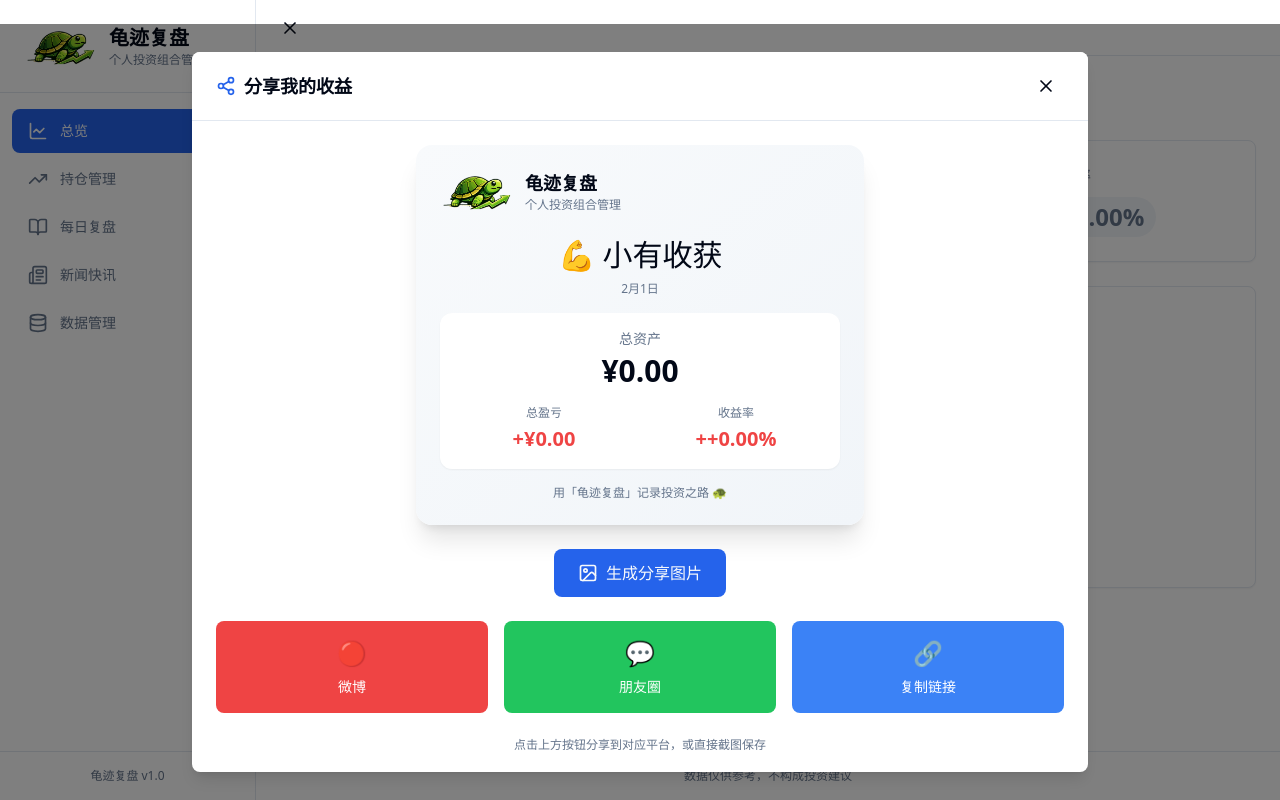
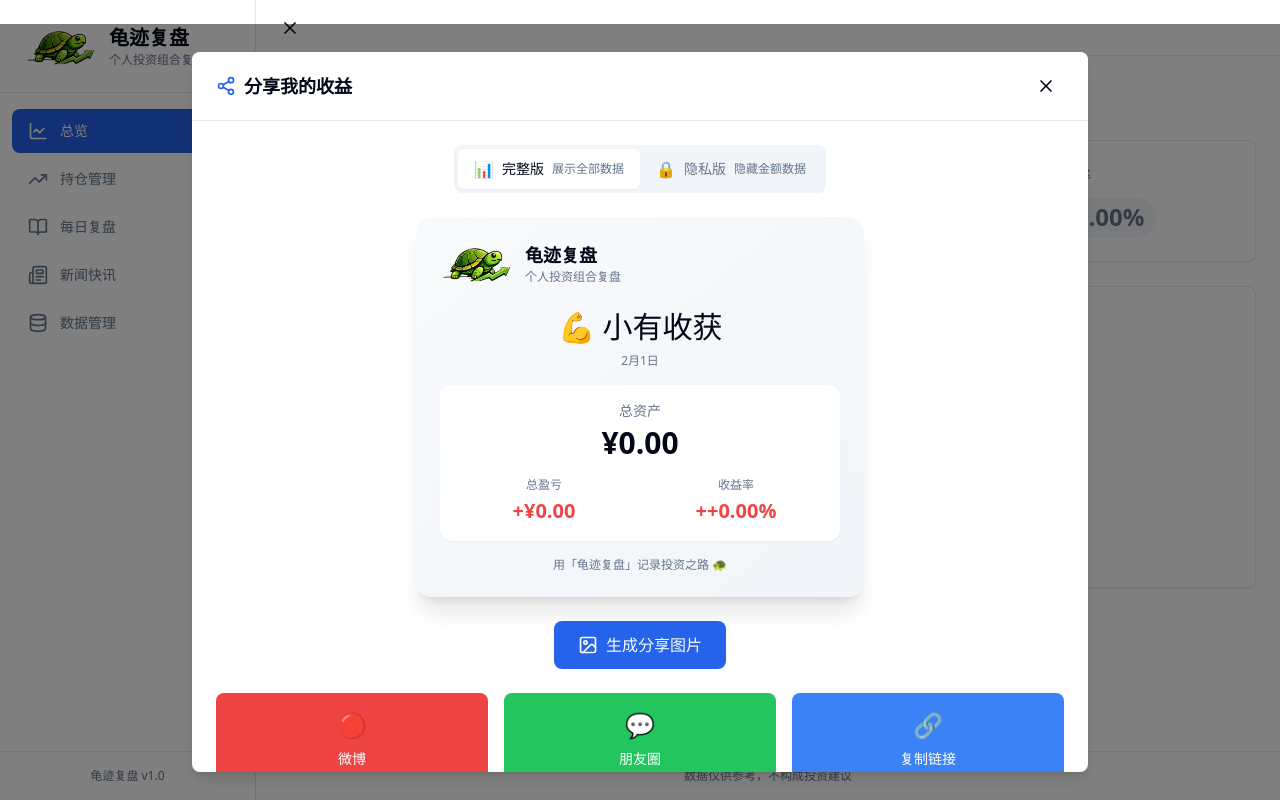
Before and after one commit to TurtleTrace2026/TurtleTrace, a React (Vite) app: page / in a window 1280 px wide. Both pictures are taken after a click on the button "分享收益". Built offline with nearby package versions, Linux system fonts and the light colour scheme.

Commit message:
增加模板

```diff
--- a/src/App.tsx
+++ b/src/App.tsx
@@ -96,7 +96,7 @@
             />
             <div>
               <h1 className="text-xl font-bold">龟迹复盘</h1>
-              <p className="text-xs text-muted-foreground">个人投资组合管理</p>
+              <p className="text-xs text-muted-foreground">个人投资组合复盘</p>
             </div>
           </div>
         </div>
--- a/src/components/dashboard/ShareDialog.tsx
+++ b/src/components/dashboard/ShareDialog.tsx
@@ -9,6 +9,9 @@
   isOpen: boolean;
   onClose: () => void;
 }
+
+// 分享模板类型
+type ShareTemplate = 'full' | 'privacy';
 
 // 社交平台配置
 const SOCIAL_PLATFORMS = [
@@ -26,14 +29,30 @@
     name: '朋友圈',
     icon: '💬',
     color: 'bg-green-500',
-    action: 'qrcode' // 显示二维码
+    action: 'qrcode' as const
   },
   {
     id: 'copy',
     name: '复制链接',
     icon: '🔗',
     color: 'bg-blue-500',
-    action: 'copy'
+    action: 'copy' as const
+  }
+];
+
+// 分享模板配置
+const SHARE_TEMPLATES = [
+  {
+    id: 'full' as ShareTemplate,
+    name: '完整版',
+    description: '展示全部数据',
+    icon: '📊'
+  },
+  {
+    id: 'privacy' as ShareTemplate,
+    name: '隐私版',
+    description: '隐藏金额数据',
+    icon: '🔒'
   }
 ];
 
@@ -41,6 +60,7 @@
   const [imageGenerated, setImageGenerated] = useState(false);
   const [copied, setCopied] = useState(false);
   const [imageUrl, setImageUrl] = useState<string>('');
+  const [selectedTemplate, setSelectedTemplate] = useState<ShareTemplate>('full');
   const shareCardRef = useRef<HTMLDivElement>(null);
 
   if (!isOpen) return null;
@@ -60,8 +80,17 @@
     const dateStr = `${today.getMonth() + 1}月${today.getDate()}日`;
 
     let text = `📈 ${dateStr} 我的投资收益\n\n`;
+
+    if (selectedTemplate === 'full') {
       text += `💰 总资产：${formatCurrency(totalValue)}\n`;
       text += `📊 今日盈亏：${totalProfit >= 0 ? '+' : ''}${formatCurrency(totalProfit)} (${formatPercent(totalProfitPercent)})\n`;
+    } else {
+      text += `📊 收益率：${formatPercent(totalProfitPercent)}\n`;
+      if (positions.length > 0) {
+        const profitCount = positions.filter(p => p.profit > 0).length;
+        text += `🎯 盈利股票：${profitCount}/${positions.length}\n`;
+      }
+    }
 
     if (positions.length > 0) {
       const bestStock = positions.sort((a, b) => b.profitPercent - a.profitPercent)[0];
@@ -70,11 +99,11 @@
       }
     }
 
-    if (clearedProfit) {
+    if (clearedProfit && selectedTemplate === 'full') {
       text += `✅ 已清仓收益：${clearedProfit.totalProfit >= 0 ? '+' : ''}${formatCurrency(clearedProfit.totalProfit)}\n`;
     }
 
-    text += `\n🐢 来自「龟迹复盘」——个人投资组合管理工具`;
+    text += `\n🐢 来自「龟迹复盘」——个人投资组合复盘工具`;
 
     return text;
   };
@@ -104,6 +133,13 @@
       // 即使图片生成失败，也允许继续分享文本
       setImageGenerated(true);
     }
+  };
+
+  // 切换模板时重置图片生成状态
+  const handleTemplateChange = (template: ShareTemplate) => {
+    setSelectedTemplate(template);
+    setImageGenerated(false);
+    setImageUrl('');
   };
 
   // 处理平台分享
@@ -161,6 +197,27 @@
         </div>
 
         <div className="p-6 space-y-6">
+          {/* 模板选择器 */}
+          <div className="flex justify-center">
+            <div className="inline-flex bg-muted p-1 rounded-lg">
+              {SHARE_TEMPLATES.map((template) => (
+                <button
+                  key={template.id}
+                  onClick={() => handleTemplateChange(template.id)}
+                  className={`flex items-center gap-2 px-4 py-2 rounded-md transition-all ${
+                    selectedTemplate === template.id
+                      ? 'bg-background text-foreground shadow-sm'
+                      : 'text-muted-foreground hover:text-foreground'
+                  }`}
+                >
+                  <span>{template.icon}</span>
+                  <span className="text-sm font-medium">{template.name}</span>
+                  <span className="text-xs text-muted-foreground hidden sm:inline">{template.description}</span>
+                </button>
+              ))}
+            </div>
+          </div>
+
           {/* 分享卡片预览 */}
           <div className="flex justify-center">
             <div
@@ -172,7 +229,7 @@
                 <img src={TurtleTraceLogo} alt="龟迹复盘" className="h-10 w-auto" />
                 <div>
                   <div className="font-bold text-lg">龟迹复盘</div>
-                  <div className="text-xs text-muted-foreground">个人投资组合管理</div>
+                  <div className="text-xs text-muted-foreground">个人投资组合复盘</div>
                 </div>
               </div>
 
@@ -184,7 +241,8 @@
                 </div>
               </div>
 
-              {/* 核心数据 */}
+              {/* 核心数据 - 根据模板显示不同内容 */}
+              {selectedTemplate === 'full' ? (
                 <div className="bg-white dark:bg-slate-800 rounded-xl p-4 mb-4 shadow-sm">
                   <div className="text-center mb-4">
                     <div className="text-sm text-muted-foreground mb-1">总资产</div>
@@ -206,6 +264,37 @@
                     </div>
                   </div>
                 </div>
+              ) : (
+                <div className="bg-white dark:bg-slate-800 rounded-xl p-4 mb-4 shadow-sm">
+                  <div className="text-center mb-4">
+                    <div className="text-sm text-muted-foreground mb-2">收益率</div>
+                    <div className={`text-4xl font-bold ${isPositive ? 'text-red-500' : 'text-green-500'}`}>
+                      {isPositive ? '+' : ''}{formatPercent(totalProfitPercentWithCleared)}
+                    </div>
+                  </div>
+
+                  {positions.length > 0 && (
+                    <div className="flex justify-center gap-6 mt-4 pt-4 border-t">
+                      <div className="text-center">
+                        <div className="text-xs text-muted-foreground mb-1">持仓数量</div>
+                        <div className="text-xl font-bold">{positions.length}</div>
+                      </div>
+                      <div className="text-center">
+                        <div className="text-xs text-muted-foreground mb-1">盈利股票</div>
+                        <div className="text-xl font-bold text-red-500">
+                          {positions.filter(p => p.profit > 0).length}
+                        </div>
+                      </div>
+                      <div className="text-center">
+                        <div className="text-xs text-muted-foreground mb-1">亏损股票</div>
+                        <div className="text-xl font-bold text-green-500">
+                          {positions.filter(p => p.profit < 0).length}
+                        </div>
+                      </div>
+                    </div>
+                  )}
+                </div>
+              )}
 
               {/* 持仓概览 */}
               {positions.length > 0 && (
```
Lines whose indentation alone changed are shown as unchanged.
